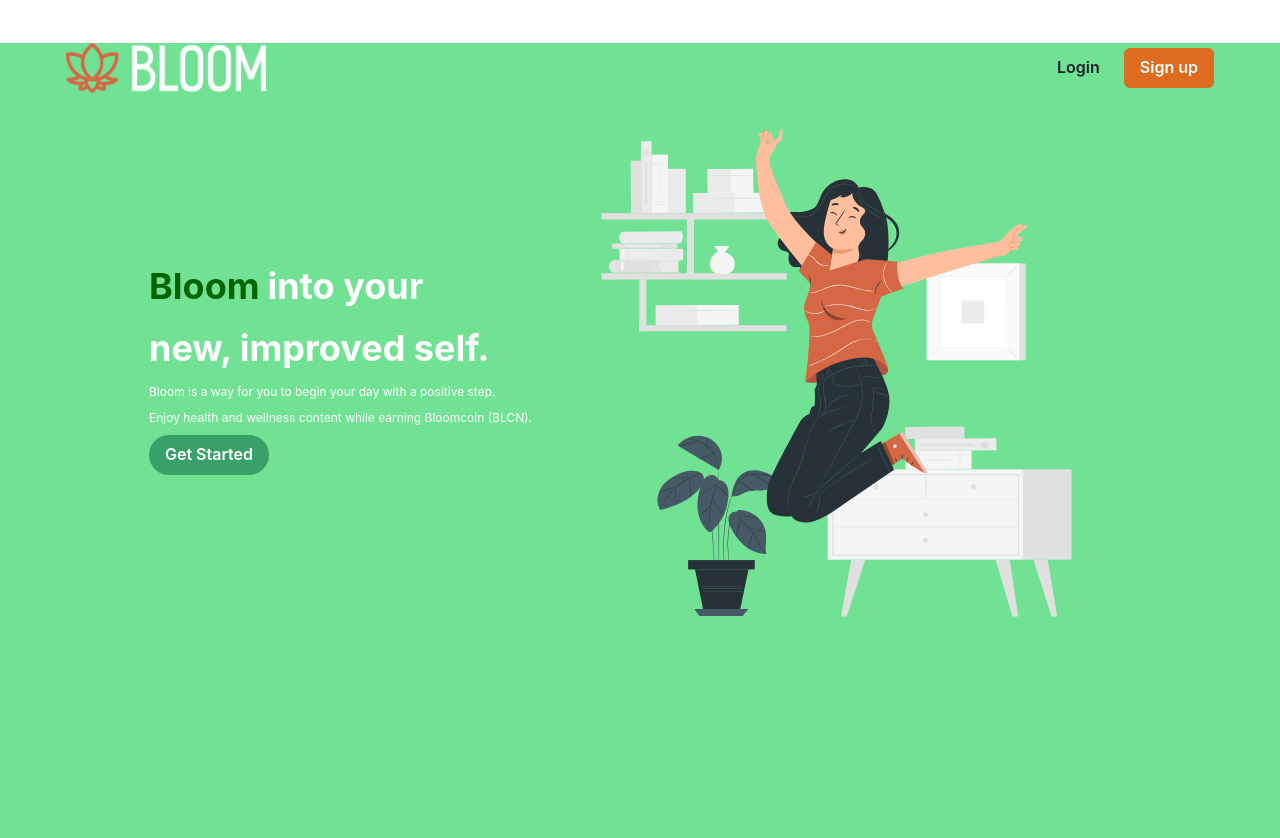
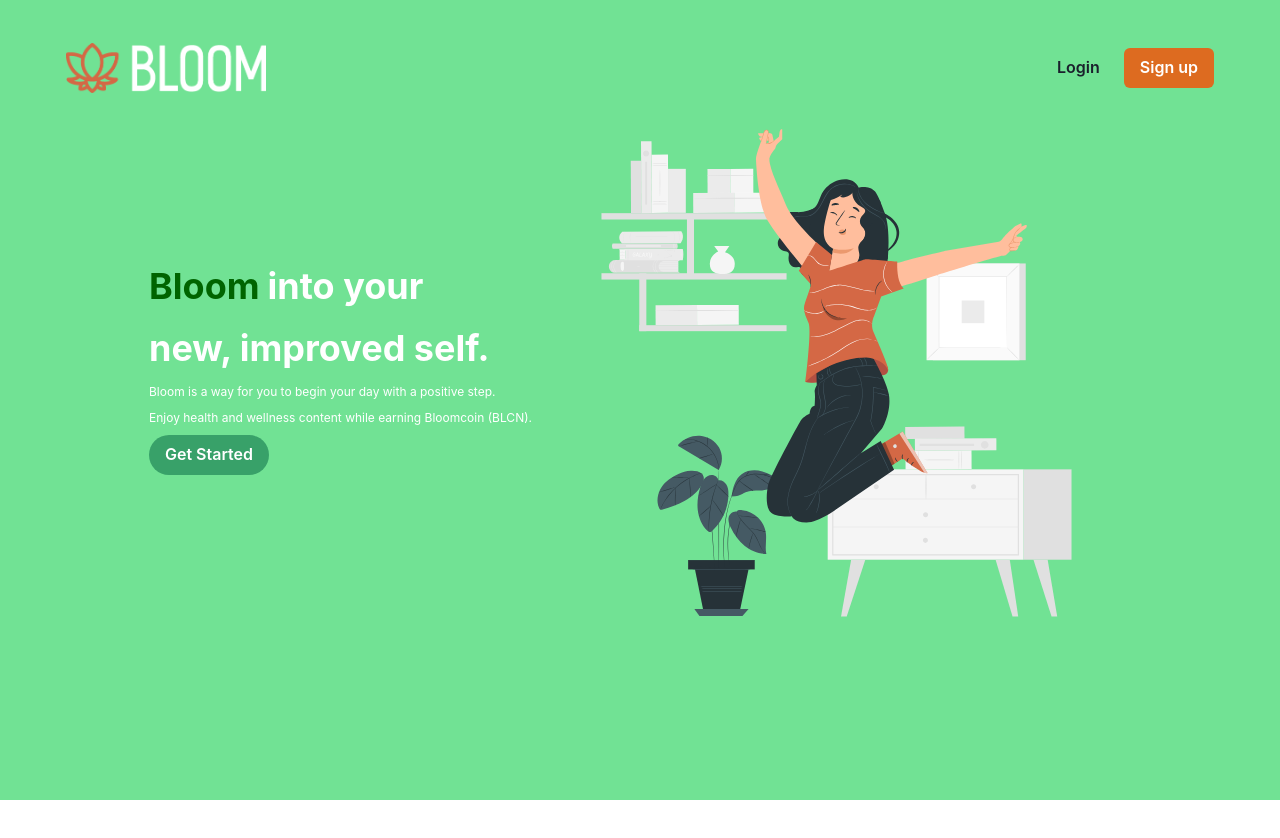
Before and after one commit to hammadsheikh16/Bloom, a Next.js app in the folder hackathon-project/: page / in a window 1280 px wide. Shown: the top 838 px of the page. After the commit the page ends 800 px from the top, so only its background shows below. Built offline with nearby package versions, Linux system fonts and the light colour scheme.

Commit message:
homepage done.

```diff
--- a/hackathon-project/pages/index.js
+++ b/hackathon-project/pages/index.js
@@ -7,7 +7,7 @@
   return (
     <div style={{height: '100vh', backgroundColor: '#71E294', width: '100vw'}}>
        <Box>
-        <HStack ml={66} mr={66} mt={43}>
+        <HStack ml={66} mr={66} pt={43}>
            <Image src={landinglogo} alt={'https://via.placeholder.com/150'} width={'200px'} height={'50px'}/>
            <Spacer width={'full'}/>
            <Button variant={'ghost'}>Login</Button>
```
Also changed, not shown: hackathon-project/Components/Cards.js (added, +13 -0 lines), hackathon-project/pages/Homepage.js (added, +9 -0 lines).
